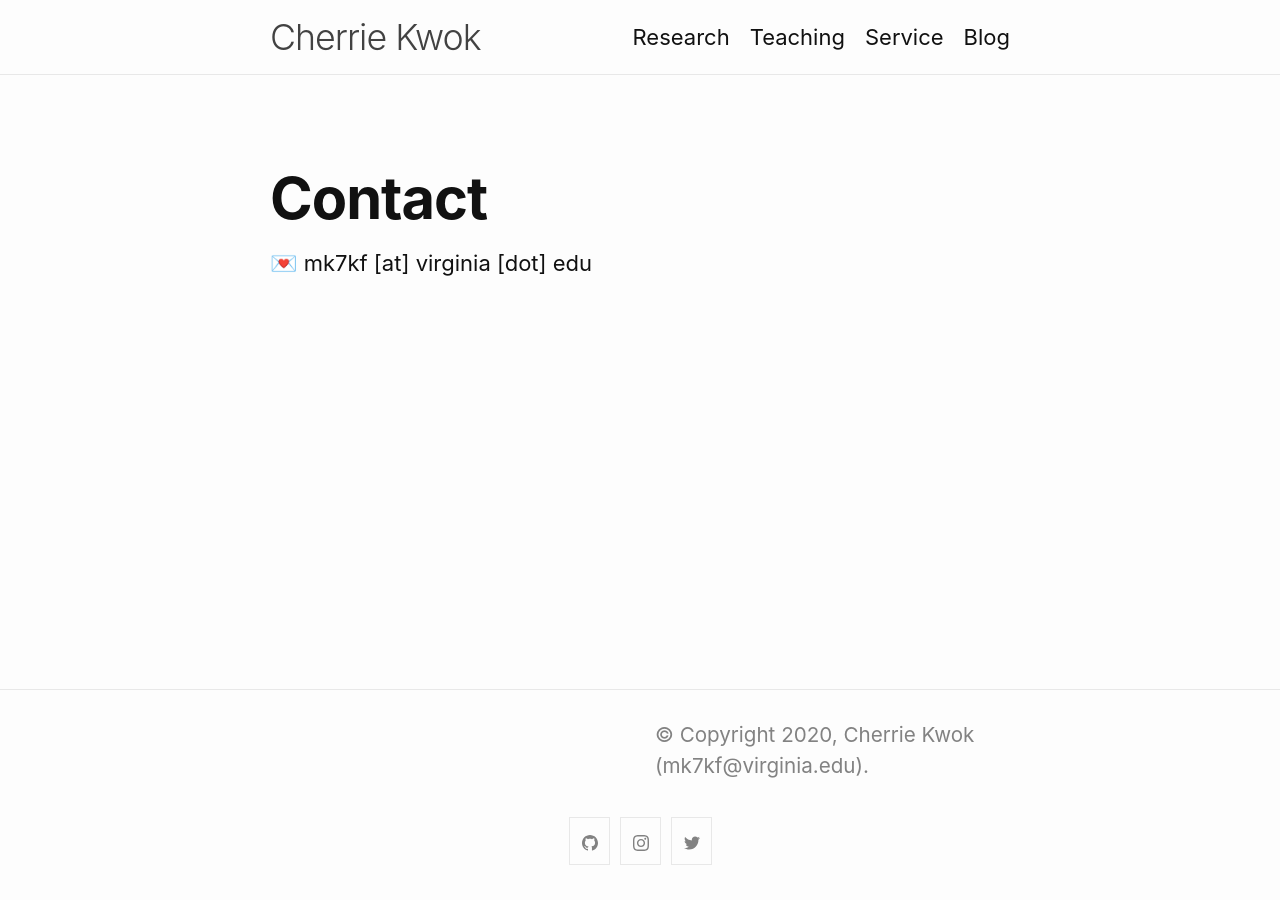
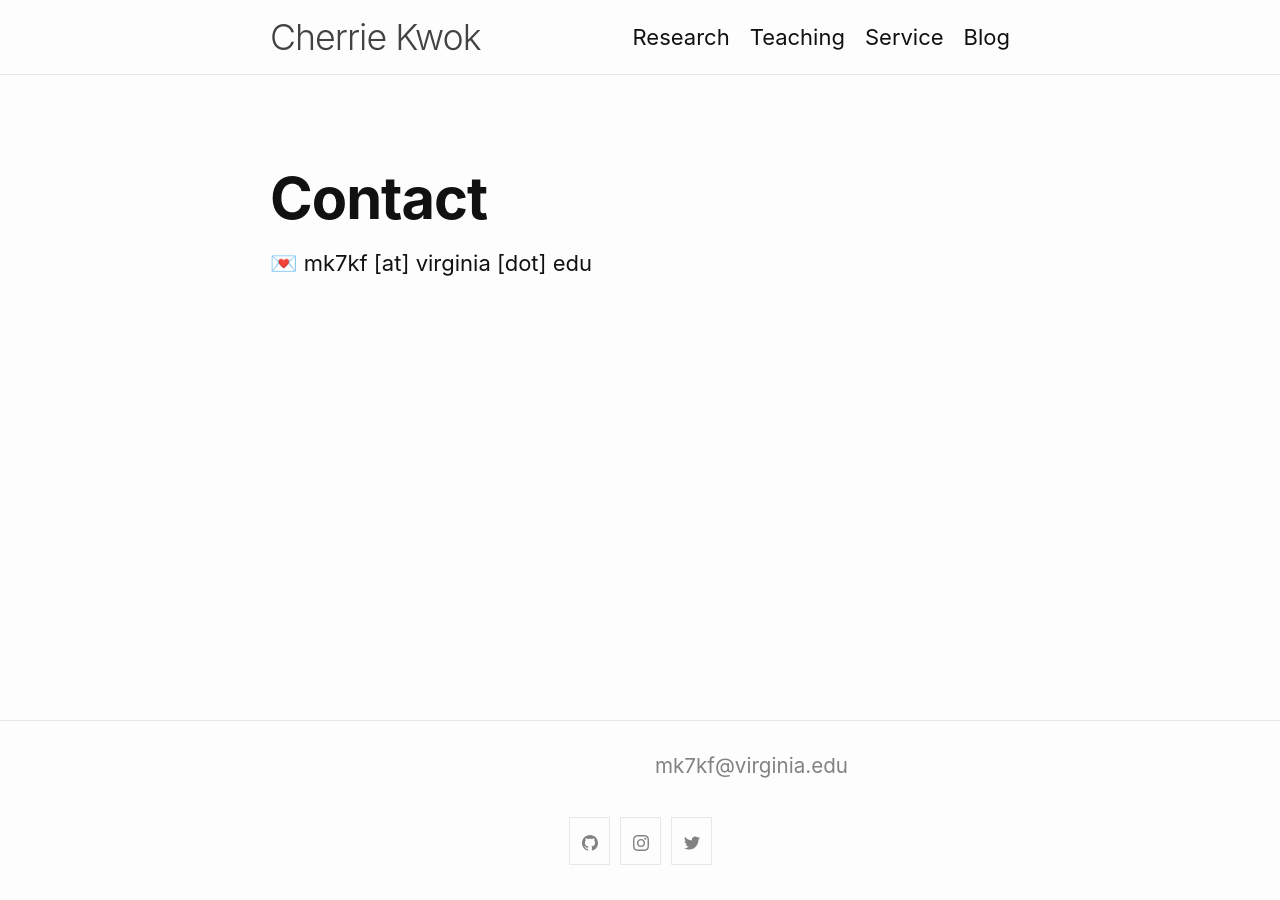
Before and after one commit to mk7kf/mk7kf.github.io, a Jekyll site: the page built from contact.md, in a window 1280 px wide. Built offline with Jekyll 4.4.1, drawn with Linux system fonts in a browser that asks for light colours; emoji names are drawn with the system emoji font.

Commit message:
Update _config.yml

```diff
--- a/_config.yml
+++ b/_config.yml
@@ -2,7 +2,7 @@ title: Cherrie Kwok
 author:
 name: Cherrie Kwok
 email: mk7kf@virginia.com
-description: © Copyright 2020, Cherrie Kwok (mk7kf@virginia.edu).
+description: mk7kf@virginia.edu
 google_analytics: UA-179062687-1
 show_excerpts: false # set to true to show excerpts on the homepage
 # Minima date format
```
